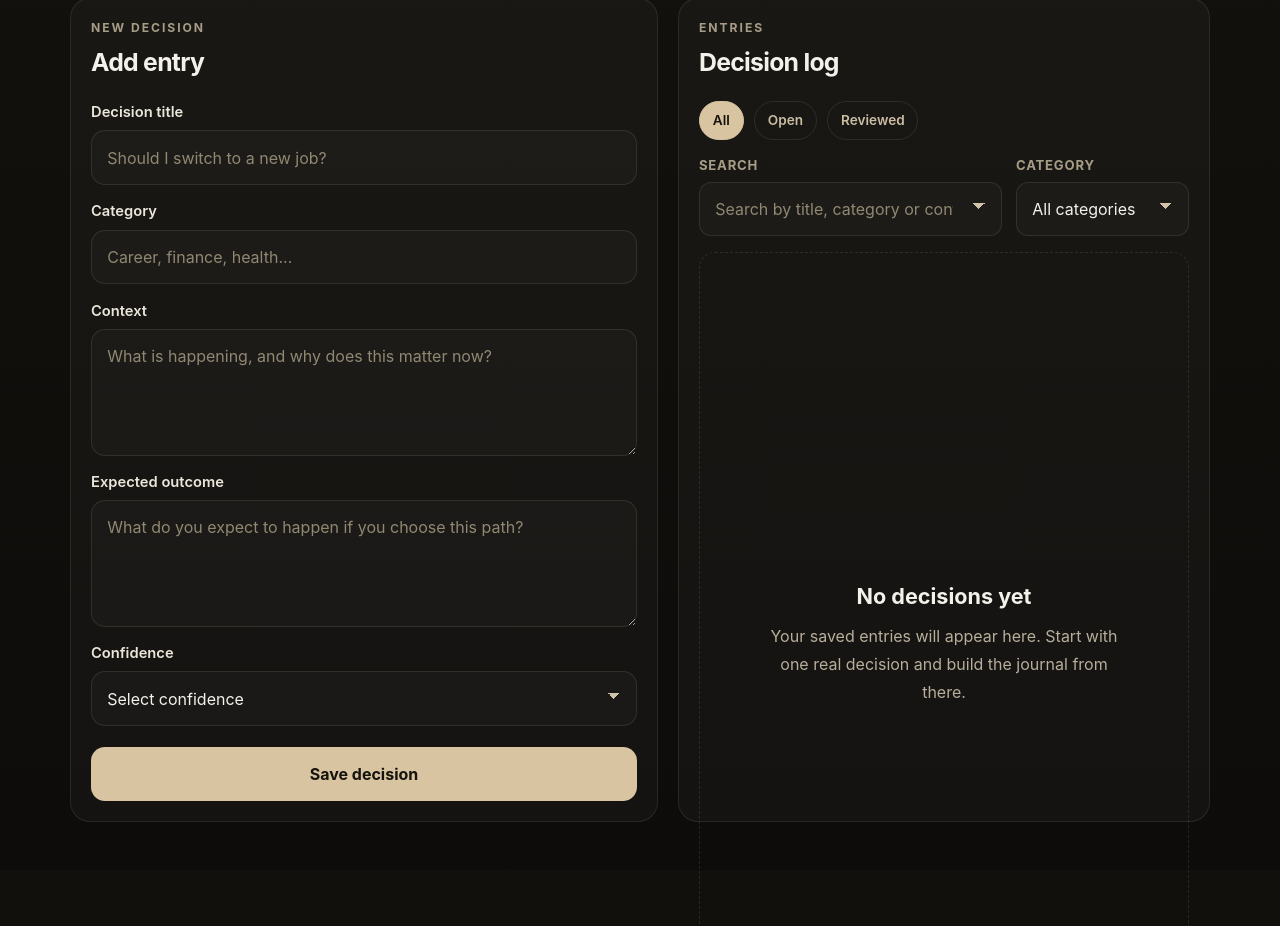
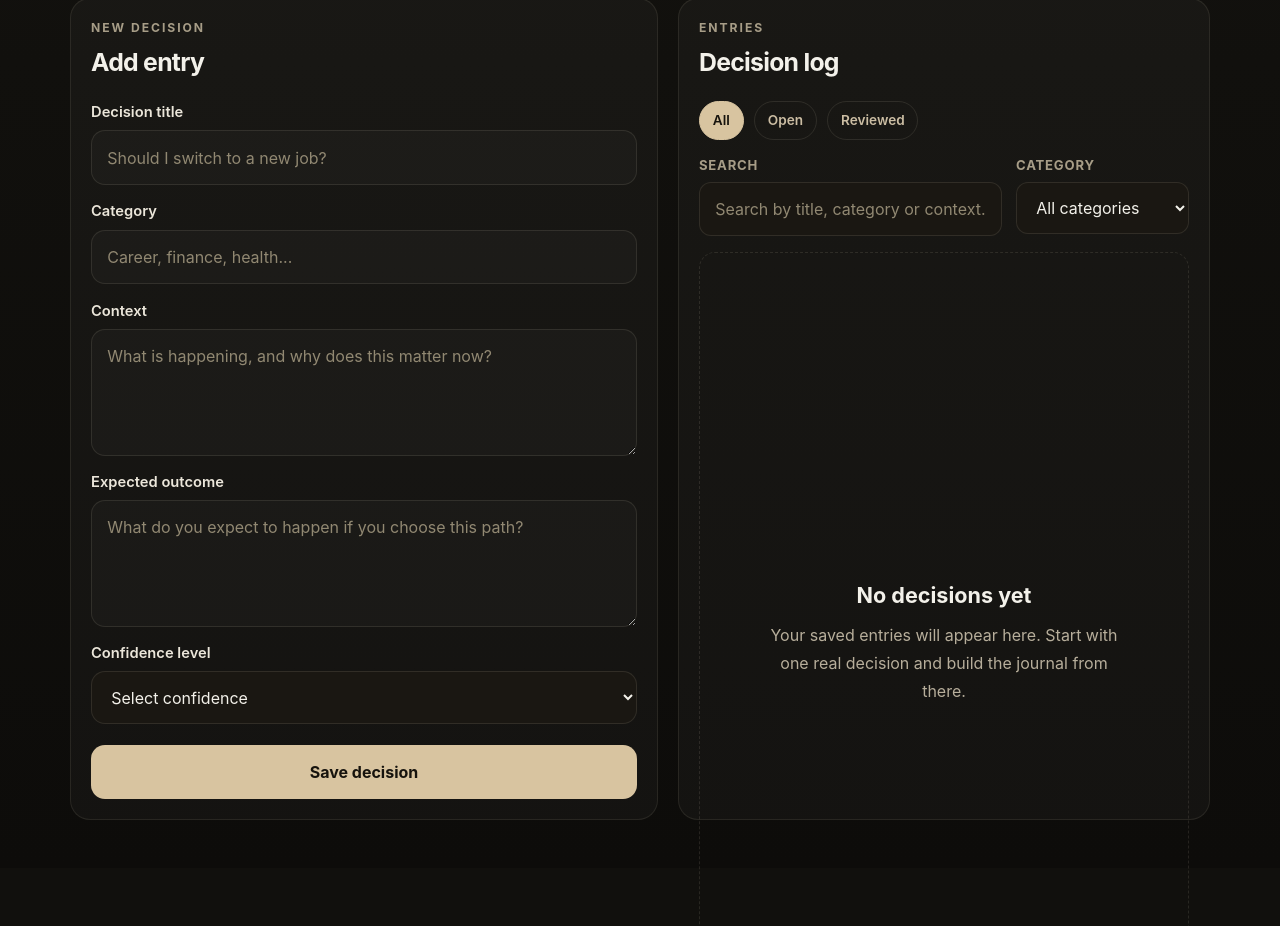
Before and after one commit to xDeew/decision-journal, a React (Vite) app: page / in a window 1280 px wide. Shown: the part 372-1298 px from the top of the page. Built offline with nearby package versions, Linux system fonts and the light colour scheme.

Commit message:
Improve native select behavior and polish form controls

```diff
--- a/src/App.css
+++ b/src/App.css
@@ -130,12 +130,19 @@
 }
 
 .form-group input:focus,
-.form-group textarea:focus,
-.form-group select:focus {
+.form-group textarea:focus {
   outline: none;
   border-color: rgba(210, 188, 145, 0.5);
   background: rgba(255, 255, 255, 0.04);
 }
+
+.form-group select:focus {
+  outline: 2px solid rgba(216, 196, 160, 0.22);
+  outline-offset: 2px;
+  border-color: rgba(210, 188, 145, 0.5);
+  background-color: #1a1712;
+}
+
 
 .primary-button {
   margin-top: 0.35rem;
@@ -205,28 +212,17 @@
 }
 
 .form-group select {
-  appearance: none;
-  -webkit-appearance: none;
-  -moz-appearance: none;
-  background:
-    linear-gradient(45deg, transparent 50%, #cfc3aa 50%),
-    linear-gradient(135deg, #cfc3aa 50%, transparent 50%),
-    rgba(255, 255, 255, 0.025);
-  background-position:
-    calc(100% - 22px) calc(50% - 3px),
-    calc(100% - 16px) calc(50% - 3px),
-    0 0;
-  background-size:
-    6px 6px,
-    6px 6px,
-    100% 100%;
-  background-repeat: no-repeat;
-  padding-right: 3rem;
+  appearance: auto;
+  -webkit-appearance: auto;
+  -moz-appearance: auto;
+  background-color: #1a1712;
+  color: #f3f1ea;
+  padding-right: 0.95rem;
 }
 
 .form-group select option {
-  background-color: #1a1712;
-  color: #f3f1ea;
+  background-color: #ffffff;
+  color: #1a1712;
 }
 
 .decision-meta {
@@ -494,42 +490,37 @@
   padding: 0.85rem 0.95rem;
   border-radius: 12px;
   border: 1px solid rgba(214, 202, 179, 0.12);
-  background: rgba(255, 255, 255, 0.025);
+  background-color: #1a1712;
   color: #f3f1ea;
   font: inherit;
-  appearance: none;
-  -webkit-appearance: none;
-  -moz-appearance: none;
-  background:
-    linear-gradient(45deg, transparent 50%, #cfc3aa 50%),
-    linear-gradient(135deg, #cfc3aa 50%, transparent 50%),
-    rgba(255, 255, 255, 0.025);
-  background-position:
-    calc(100% - 22px) calc(50% - 3px),
-    calc(100% - 16px) calc(50% - 3px),
-    0 0;
-  background-size:
-    6px 6px,
-    6px 6px,
-    100% 100%;
-  background-repeat: no-repeat;
-  padding-right: 3rem;
+}
+
+.toolbar select {
+  appearance: auto;
+  -webkit-appearance: auto;
+  -moz-appearance: auto;
 }
 
 .toolbar select option {
-  background-color: #1a1712;
-  color: #f3f1ea;
+  background-color: #ffffff;
+  color: #1a1712;
 }
 
 .toolbar input::placeholder {
   color: #918872;
 }
 
-.toolbar input:focus,
-.toolbar select:focus {
+.toolbar input:focus {
   outline: none;
   border-color: rgba(210, 188, 145, 0.5);
   background: rgba(255, 255, 255, 0.04);
+}
+
+.toolbar select:focus {
+  outline: 2px solid rgba(216, 196, 160, 0.22);
+  outline-offset: 2px;
+  border-color: rgba(210, 188, 145, 0.5);
+  background-color: #1a1712;
 }
 
 @media (max-width: 700px) {
--- a/src/App.tsx
+++ b/src/App.tsx
@@ -101,7 +101,7 @@ function App() {
     }
 
     setErrorMessage('')
-
+    const confidence: ConfidenceLevel = formData.confidence
     if (editingDecisionId) {
       setDecisions((currentDecisions) =>
         currentDecisions.map((decision) =>
@@ -112,7 +112,7 @@ function App() {
               category: formData.category.trim(),
               context: formData.context.trim(),
               expectedOutcome: formData.expectedOutcome.trim(),
-              confidence: formData.confidence,
+              confidence,
             }
             : decision
         )
@@ -321,14 +321,14 @@ function App() {
             </div>
 
             <div className="form-group">
-              <label htmlFor="confidence">Confidence</label>
+              <label htmlFor="confidence">Confidence level</label>
               <select
                 id="confidence"
                 name="confidence"
                 value={formData.confidence}
                 onChange={handleChange}
               >
-                <option value="" disabled>
+                <option value="" disabled hidden>
                   Select confidence
                 </option>
                 <option value="low">Low confidence</option>
```
